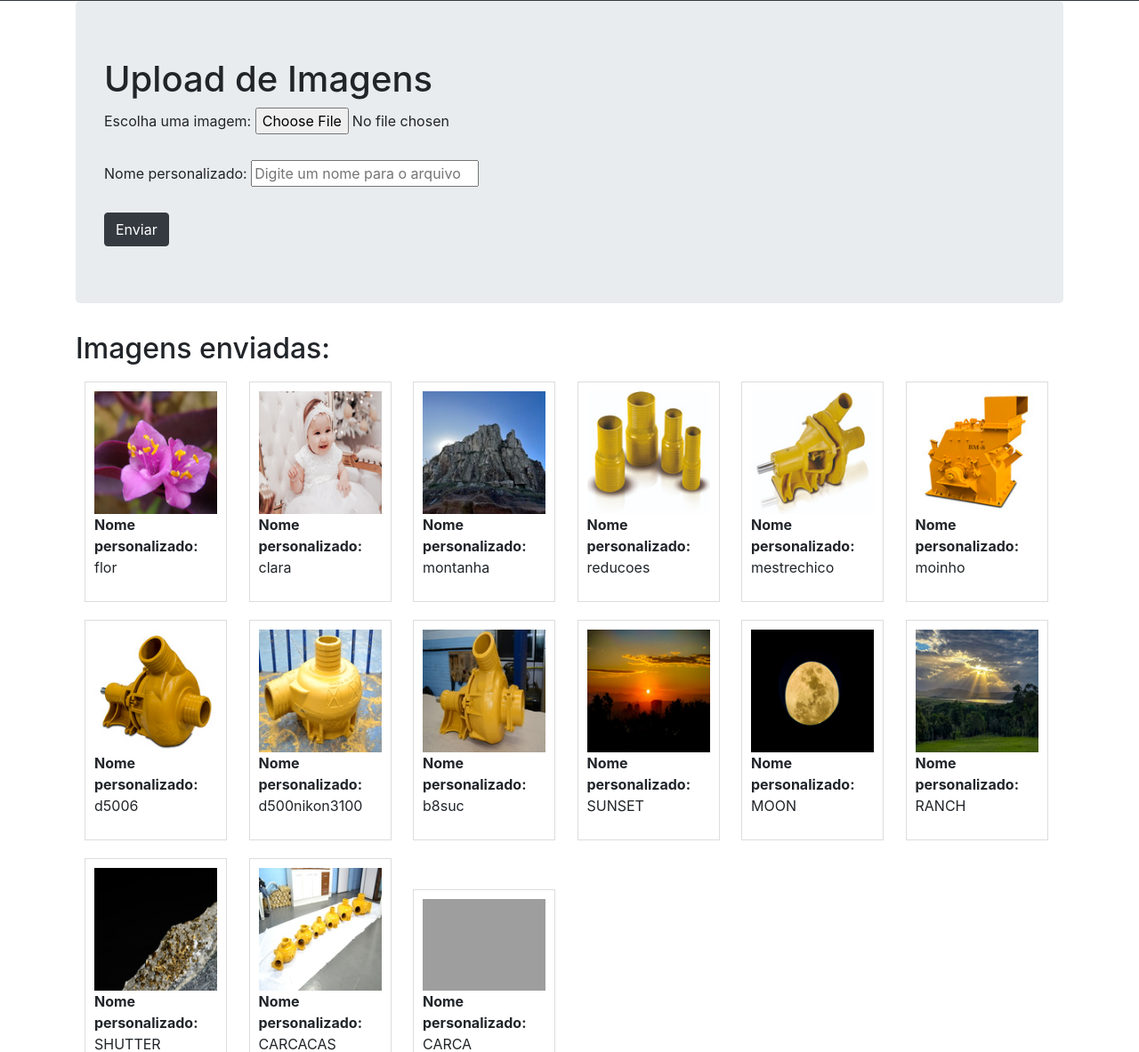
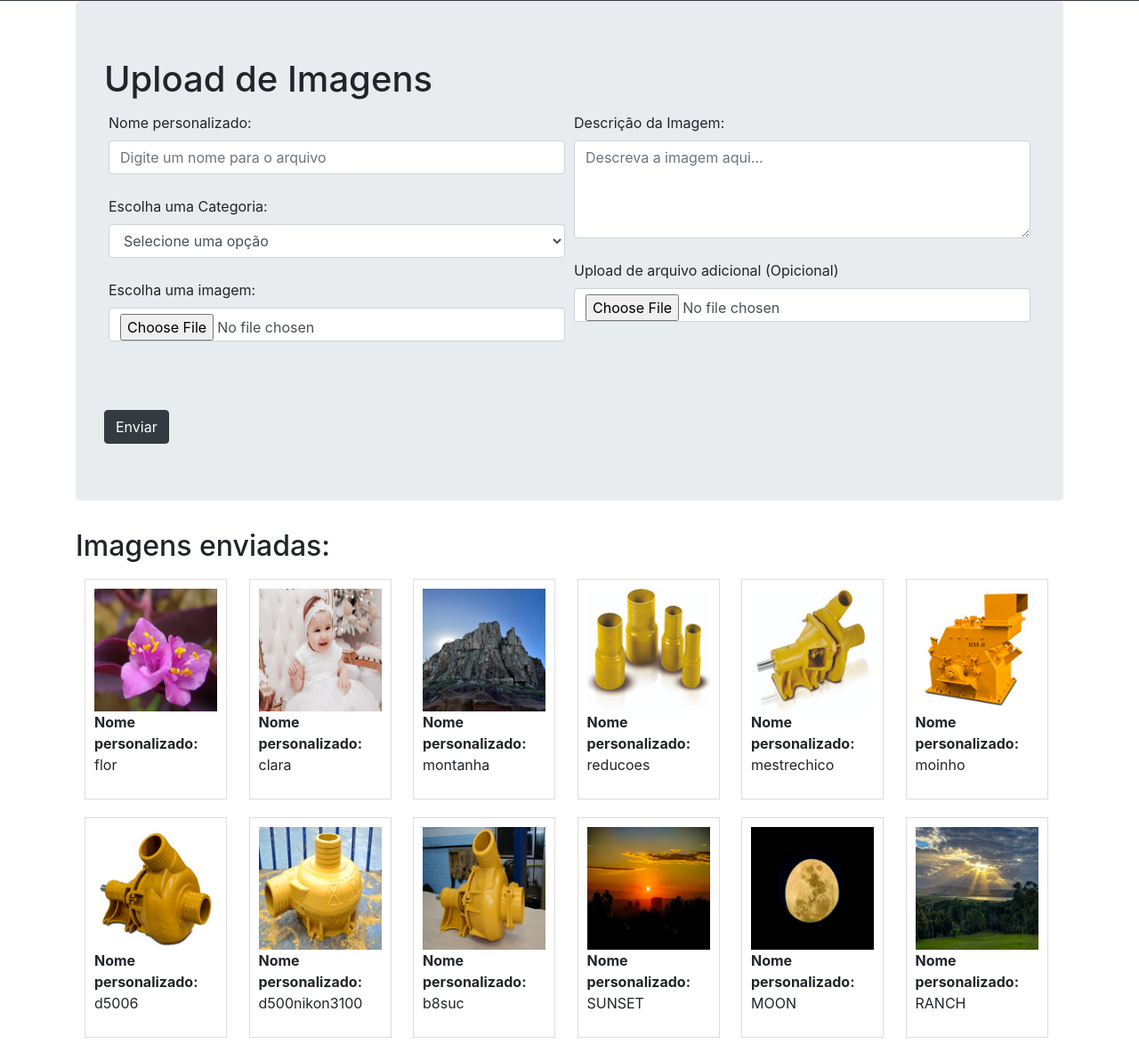
Before and after one commit to m42rvin/brazmiximglock, a PHP site: page /dashboard.php in a window 1280 px wide. Shown: the part 325-1508 px from the top of the page at 89% size. Run offline with PHP 8.4, Linux system fonts and the light colour scheme; the visitor is signed in with stand-in values (Sample User, id 1); some libraries are stand-ins or nearby versions; grey boxes are pictures that could not be loaded.

Commit message:
formulario de envio

```diff
--- a/dashboard.php
+++ b/dashboard.php
@@ -270,6 +270,16 @@ function renderTable($data, $title = null) {
         .modal-bg.hide {
             display:none;
         }
+        .form-div {
+            width: 50%;
+            float: left;
+            padding: 5px;
+        }
+        .form-div-br {
+            height: 2px;
+            width: 100%;
+            display: inline-block;
+        }
     </style>
     <?php include "header.php"; ?>
 </head>
@@ -281,17 +291,41 @@ function renderTable($data, $title = null) {
 
 <!-- Formulário para upload de imagem -->
 <form action="" method="POST" enctype="multipart/form-data">
+    <div class="form-div">
+    <label for="custom_name">Nome personalizado:</label>
+    <input class="form-control" type="text" name="custom_name" id="custom_name" placeholder="Digite um nome para o arquivo"><br>
+
+    <label for="category">Escolha uma Categoria:</label>
+    <select id="category" name="category" class="form-control" required>
+        <option value="" disabled selected>Selecione uma opção</option>
+        <option value="prodbruto">Produto Bruto</option>
+        <option value="prodedit">Produto Editado</option>
+        <option value="paisagem">Paisagem</option>
+        <option value="pessoas">Pessoas</option>
+        <option value="criacaodigital">Criação Digital Mista</option>
+        <option value="compra">Compra de imagem</option>
+    </select>
+    <br>
     <label for="image">Escolha uma imagem:</label>
-    <input type="file" name="image" id="image" required><br><br>
+    <input class="form-control" type="file" name="image" id="image" required><br><br>
 
-    <label for="custom_name">Nome personalizado:</label>
-    <input type="text" name="custom_name" id="custom_name" placeholder="Digite um nome para o arquivo"><br><br>
 
+
+</div>
+<div class="form-div">
+<label for="description">Descrição da Imagem:</label>
+<textarea class="form-control" id="description" name="description" rows="4" cols="50" placeholder="Descreva a imagem aqui..."></textarea>
+<br>
+<label for="image">Upload de arquivo adicional (Opicional)</label>
+    <input class="form-control" type="file" name="image-extra" id="image-extra"><br><br>
+
+</div>
+<div class="form-div-br"></div>
     <button type="submit" class="btn btn-dark">Enviar</button>
 </form>
 </div>
 
-<!-- Exibe as imagens enviadas -->
+
 <div class="image-list">
     <h2>Imagens enviadas:</h2>
     <?php if (!empty($images)) : ?>
```
